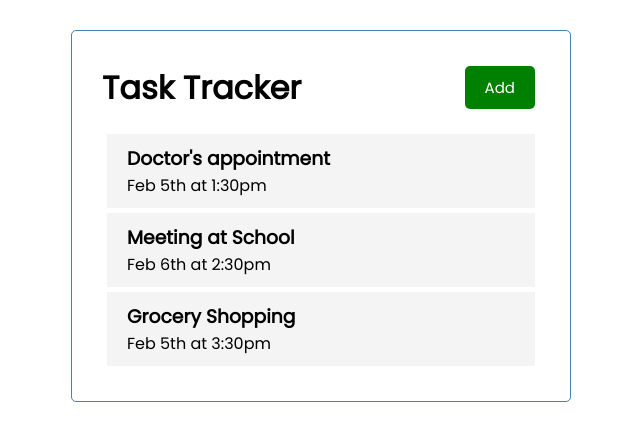
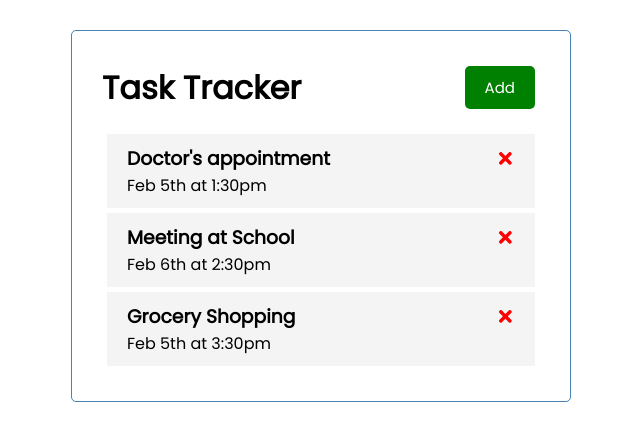
Before and after one commit to ruchiragoswami/react-task-tracker, a React (Create React App) app in the folder task-tracker/: page / in a window 1280 px wide. Shown: the top 440 px of the page, without its empty margins (319-959 px from the left). Built offline with nearby package versions, Linux system fonts and the light colour scheme.

Commit message:
feat: react-icons
icons with react-icons added

```diff
--- a/task-tracker/package.json
+++ b/task-tracker/package.json
@@ -8,6 +8,7 @@
     "@testing-library/user-event": "^13.5.0",
     "react": "^17.0.2",
     "react-dom": "^17.0.2",
+    "react-icons": "^4.3.1",
     "react-scripts": "5.0.0",
     "web-vitals": "^2.1.2"
   },
--- a/task-tracker/src/compnents/Task.js
+++ b/task-tracker/src/compnents/Task.js
@@ -1,10 +1,11 @@
 // import React from 'react'
+import { FaTimes } from 'react-icons/fa';
 
 const Task = ( {task}) => {
     return (
         <div className="task">
-            <h3> {task.text} </h3>
-            <p> {task.day} </p>
+            <h3> {task.text} <FaTimes style={{ color: 'red', cursor: 'pointer' }} />  </h3>
+            <p> {task.day}</p>
         </div>
     )
 }
```
Also changed, not shown: 1 other file (tests, documents, lock files or other folders).
